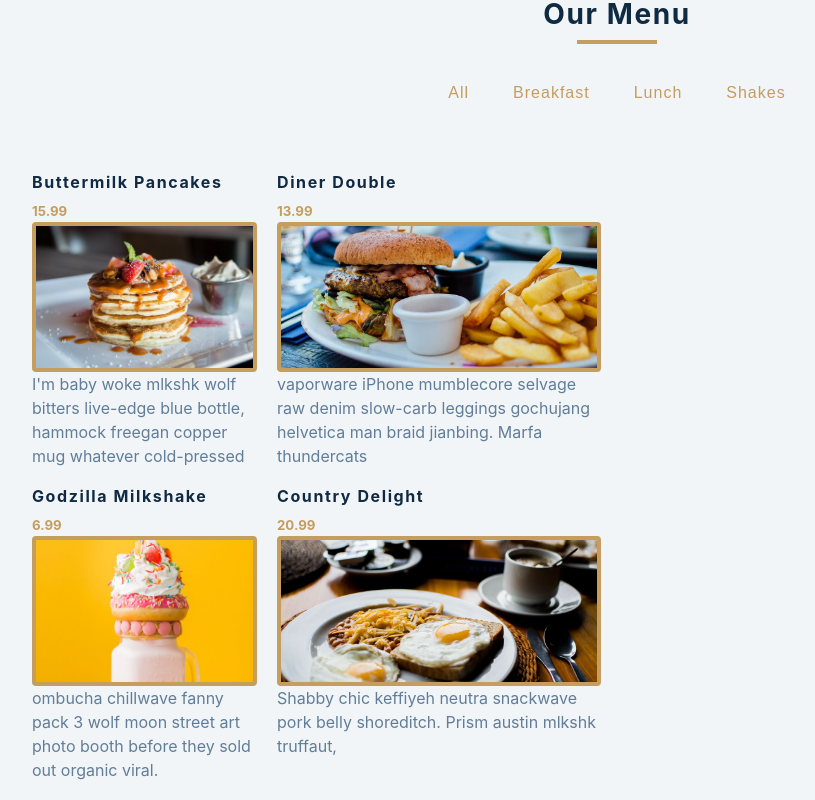
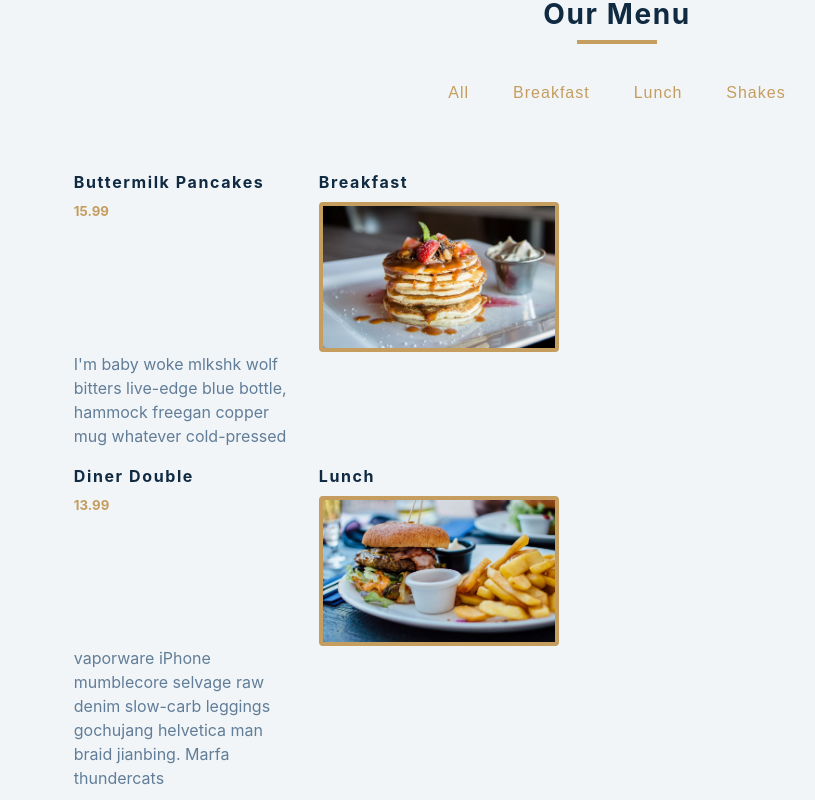
Before and after one commit to NoahThomlison/react-mini-project, a React (Create React App) app in the folder 05-menu/setup/: page / in a window 1280 px wide. Shown: the top 800 px of the page, without its empty margins (23-838 px from the left). Built offline with nearby package versions, Linux system fonts and the light colour scheme.

Commit message:
refactors htmls

```diff
--- a/05-menu/setup/src/Menu.js
+++ b/05-menu/setup/src/Menu.js
@@ -1,19 +1,19 @@
 import React from 'react';
 
-const Menu = ({items}) => {
+const Menu = ({items, filter}) => {
 
   return (
-    <section className='menu-item'>
+    <div>
     {items.map((item) =>
-    <header>
-      <h4>{item.title}</h4>
-      <h5 className='price'>{item.price}</h5>
-      <img className="photo" src={item.img} alt={item.name}></img>
-      <p className='item-info'>{item.desc}</p>
-    </header>
-
+      <header className='menu-item'>
+        <h4>{item.title}</h4>
+        <h4>{item.category}</h4>
+        <h5 className='price'>{item.price}</h5>
+        <img className="photo" src={item.img} alt={item.name}></img>
+        <p className='item-info'>{item.desc}</p>
+      </header>
     )}
-    </section>
+    </div>
   );
 };
 
```
